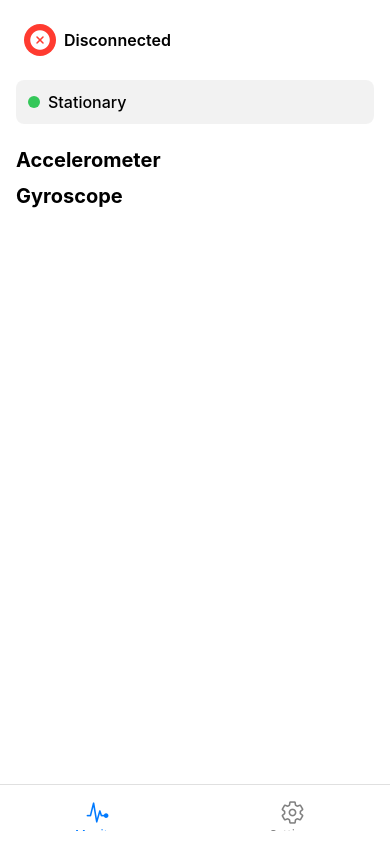
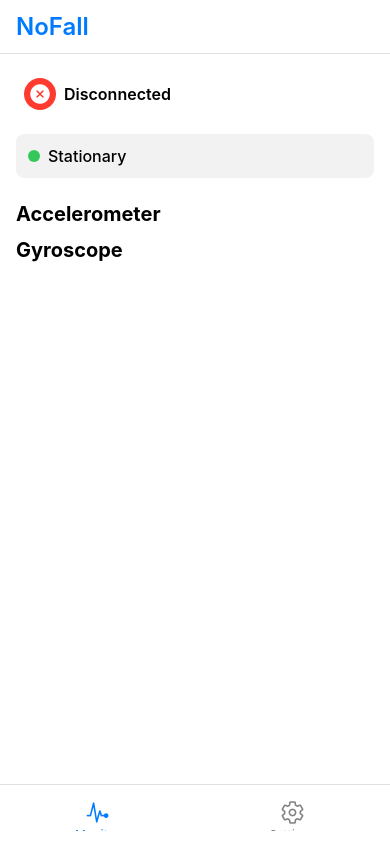
Before and after one commit to w-shasank/fall-detector, a React Native app: screen / in a window 390 px wide. Built offline with nearby package versions, Linux system fonts and the light colour scheme.

Commit message:
Added title bar

```diff
--- a/App.tsx
+++ b/App.tsx
@@ -5,7 +5,7 @@ import { Ionicons } from '@expo/vector-icons';
 import { SafeAreaProvider, SafeAreaView } from 'react-native-safe-area-context';
 import * as ScreenOrientation from 'expo-screen-orientation';
 import { StatusBar } from 'expo-status-bar';
-import { View, ActivityIndicator, Platform } from 'react-native';
+import { View, ActivityIndicator, Platform, Text, StyleSheet } from 'react-native';
 import { MonitoringScreen } from './src/screens/MonitoringScreen';
 import { SettingsScreen } from './src/screens/SettingsScreen';
 import { SettingsProvider } from './src/contexts/SettingsContext';
@@ -19,10 +19,36 @@ ScreenOrientation.lockAsync(ScreenOrientation.OrientationLock.PORTRAIT);
 const Tab = createBottomTabNavigator();
 
 const LoadingFallback = () => (
-  <View style={{ flex: 1, justifyContent: 'center', alignItems: 'center' }}>
+  <View style={styles.loadingContainer}>
     <ActivityIndicator size="large" color="#007AFF" />
   </View>
 );
+
+const CustomHeader = () => (
+  <SafeAreaView style={styles.headerContainer}>
+    <Text style={styles.headerTitle}>NoFall</Text>
+  </SafeAreaView>
+);
+
+const styles = StyleSheet.create({
+  loadingContainer: {
+    flex: 1,
+    justifyContent: 'center',
+    alignItems: 'center',
+  },
+  headerContainer: {
+    backgroundColor: '#fff',
+    borderBottomWidth: 1,
+    borderBottomColor: '#e0e0e0',
+    paddingHorizontal: 16,
+    paddingVertical: 12,
+  },
+  headerTitle: {
+    fontSize: 24,
+    fontWeight: '600',
+    color: '#007AFF',
+  },
+});
 
 export default function App() {
   return (
@@ -34,6 +60,7 @@ export default function App() {
               <Suspense fallback={<LoadingFallback />}>
                 <StatusBar style="auto" />
                 <SafeAreaView style={{ flex: 1, backgroundColor: '#fff' }}>
+                  <CustomHeader />
                   <NavigationContainer>
                     <Tab.Navigator
                       screenOptions={({ route }) => ({
```
